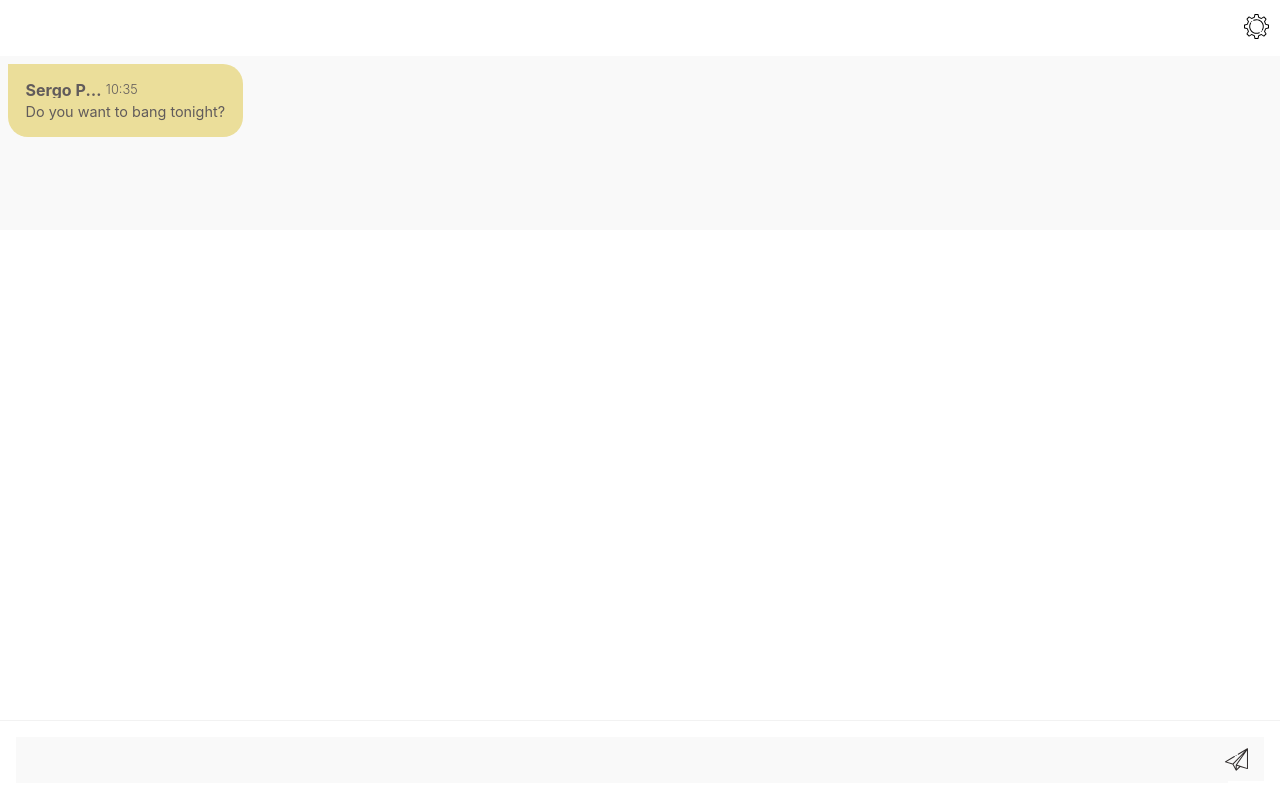
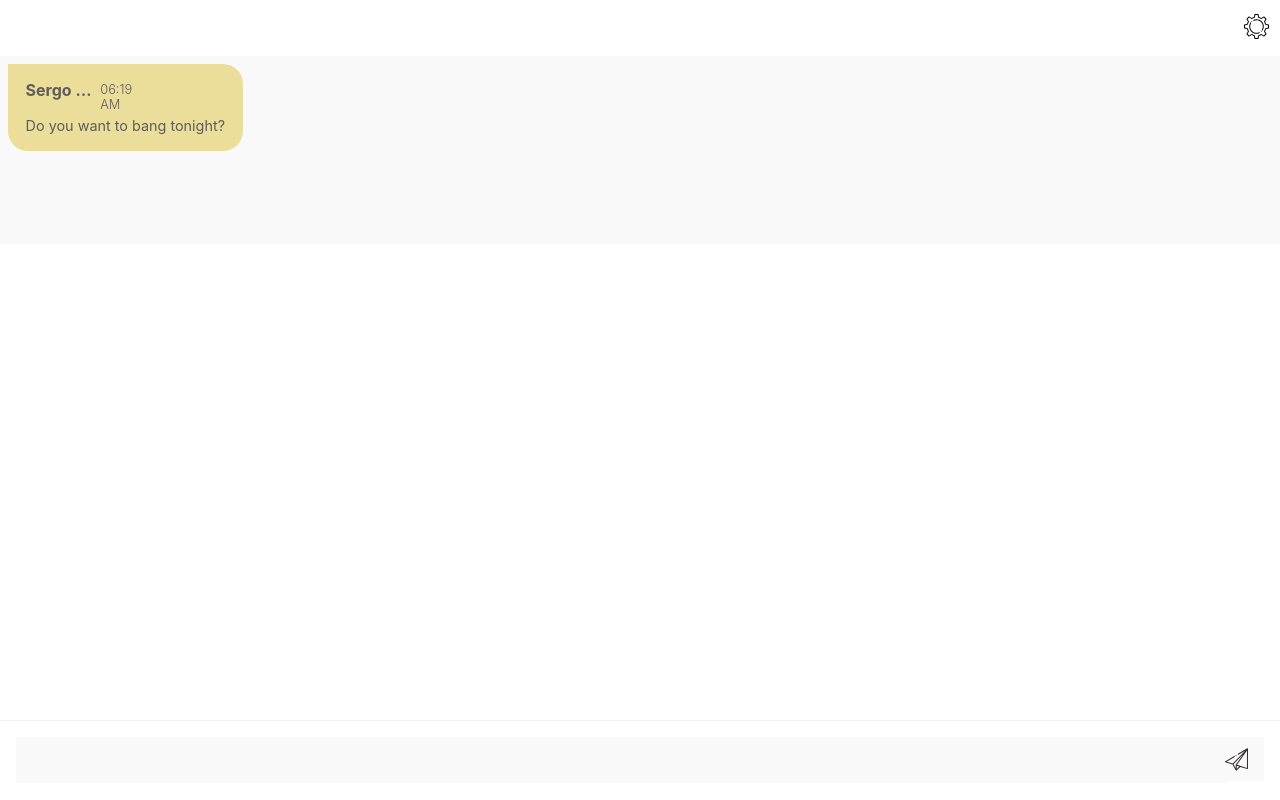
Before and after one commit to pasoevi/chat, a React (Create React App) app in the folder client/: page / in a window 1280 px wide. Built offline with nearby package versions, Linux system fonts and the light colour scheme; no server answers; what node-uuid would draw is missing.

Commit message:
add time to messages

```diff
--- a/client/src/components/Message/Message.tsx
+++ b/client/src/components/Message/Message.tsx
@@ -21,7 +21,7 @@ export const MessageComponent: React.FC<MessageProps> = React.memo(
                     {id !== userId && (
                         <div className={classNames(styles.author, "truncate")}>{sender.displayName}</div>
                     )}
-                    <div className={styles.sentDate}>10:35</div>
+                    <div className={styles.sentDate}>{new Date(timestamp).toLocaleTimeString([], {hour: '2-digit', minute:'2-digit'})}</div>
                 </div>
                 <div className={styles.text}>{text}</div>
             </div>
```
